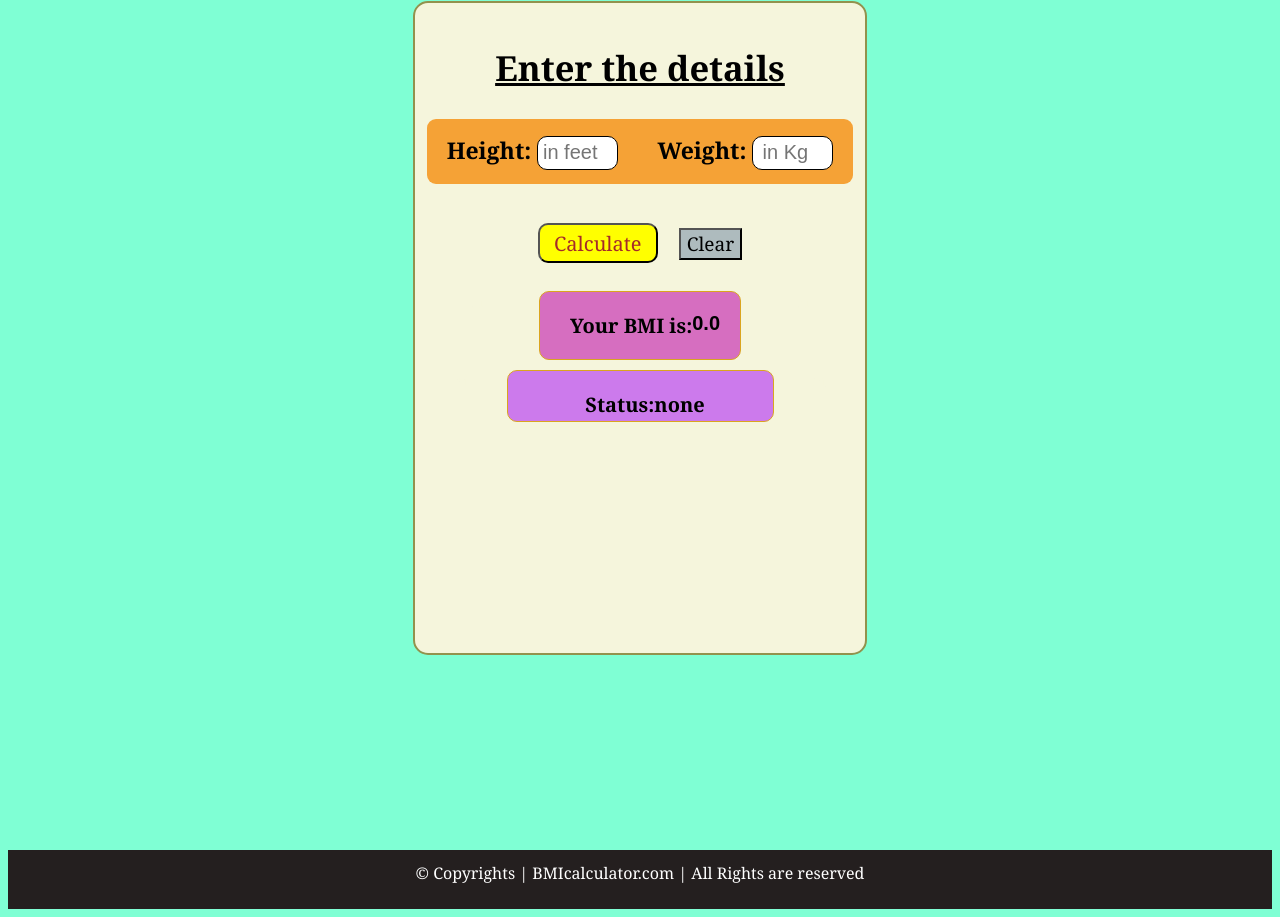
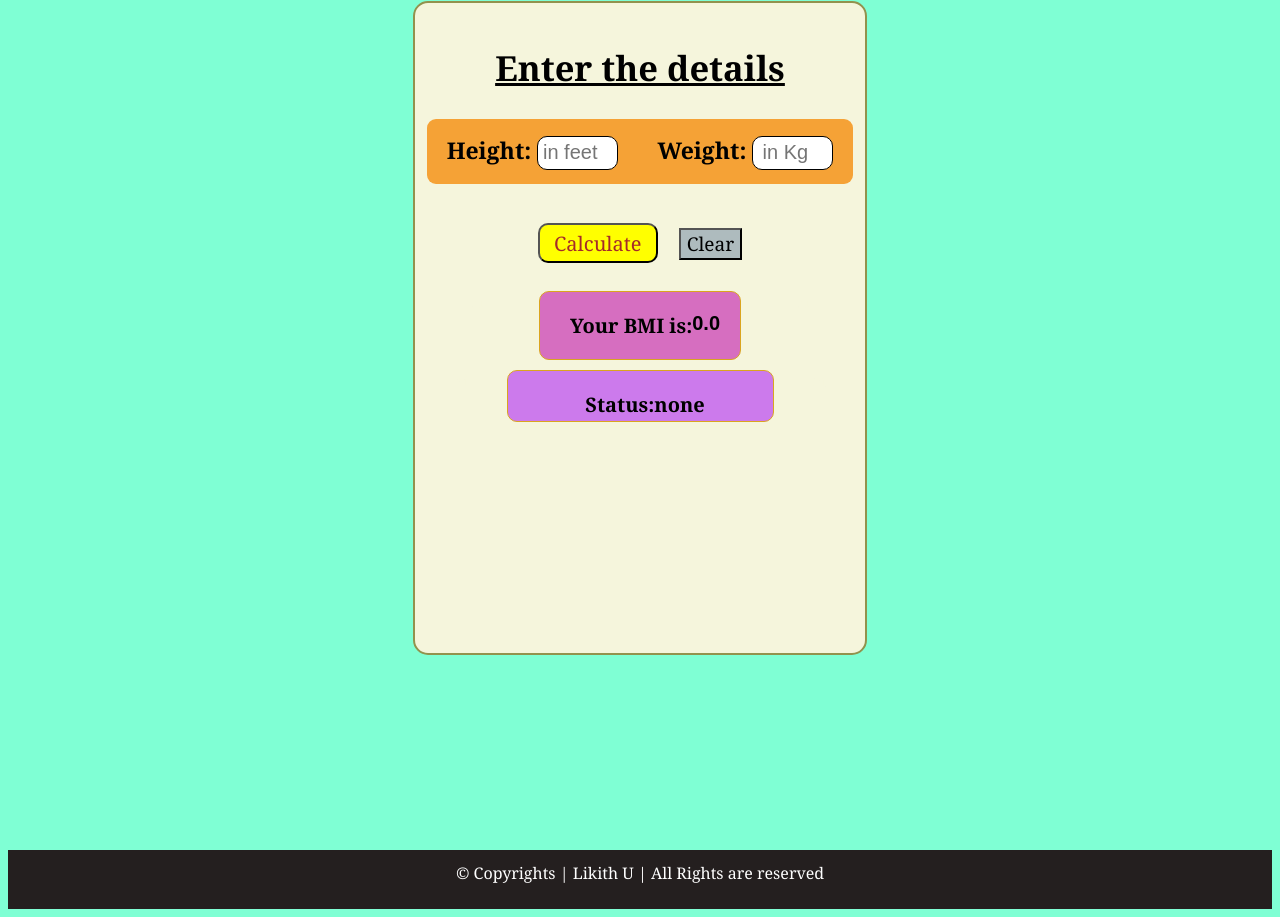
Before and after one commit to likithu25/BMI-Calculator, a plain HTML site: page index.html in a window 1280 px wide. Shown: the part 446-1363 px from the top of the page. Drawn offline with Linux system fonts and the light colour scheme.

Commit message:
Update index.html

```diff
--- a/index.html
+++ b/index.html
@@ -103,7 +103,7 @@
         <script src="javascriptfile.js"></script>
     </main>
     <footer class="foot">
-        &copy Copyrights | BMIcalculator.com | All Rights are reserved
+        &copy Copyrights | Likith U | All Rights are reserved
     </footer>
 
 </body>
```
